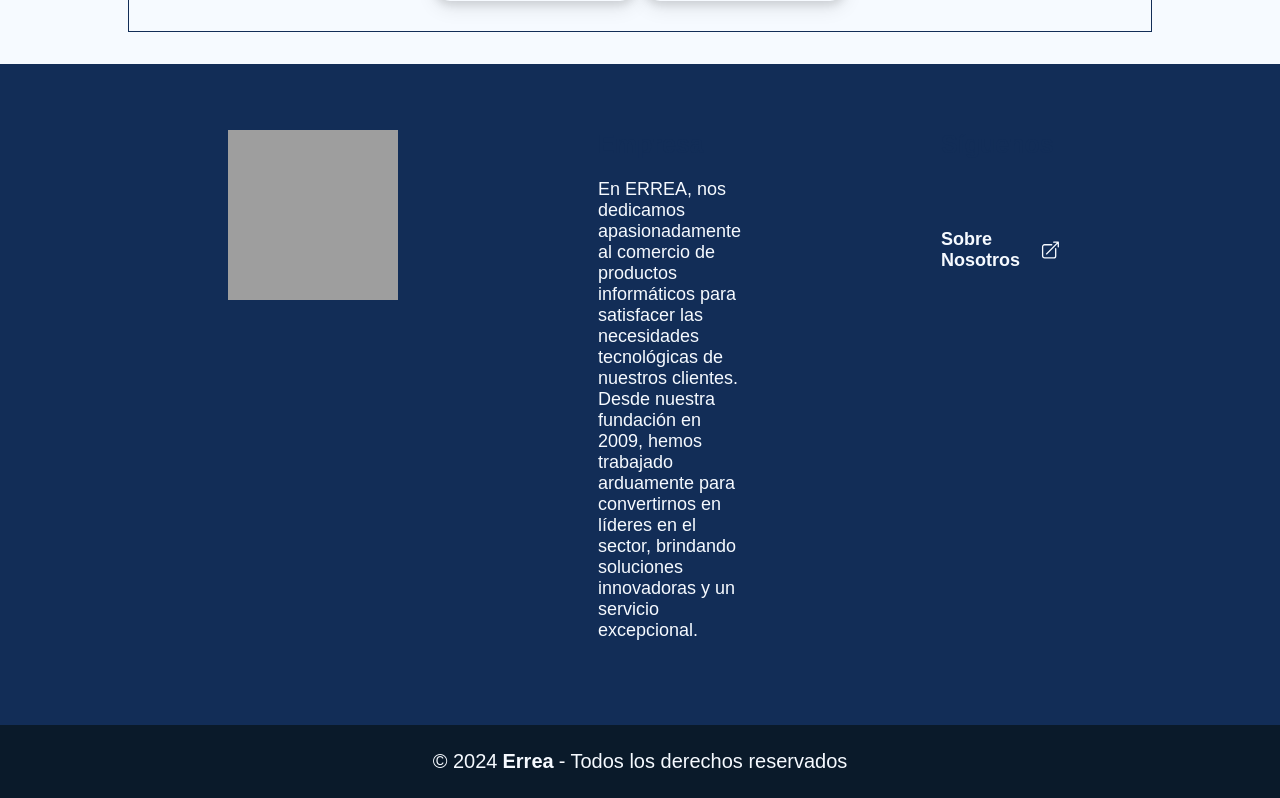
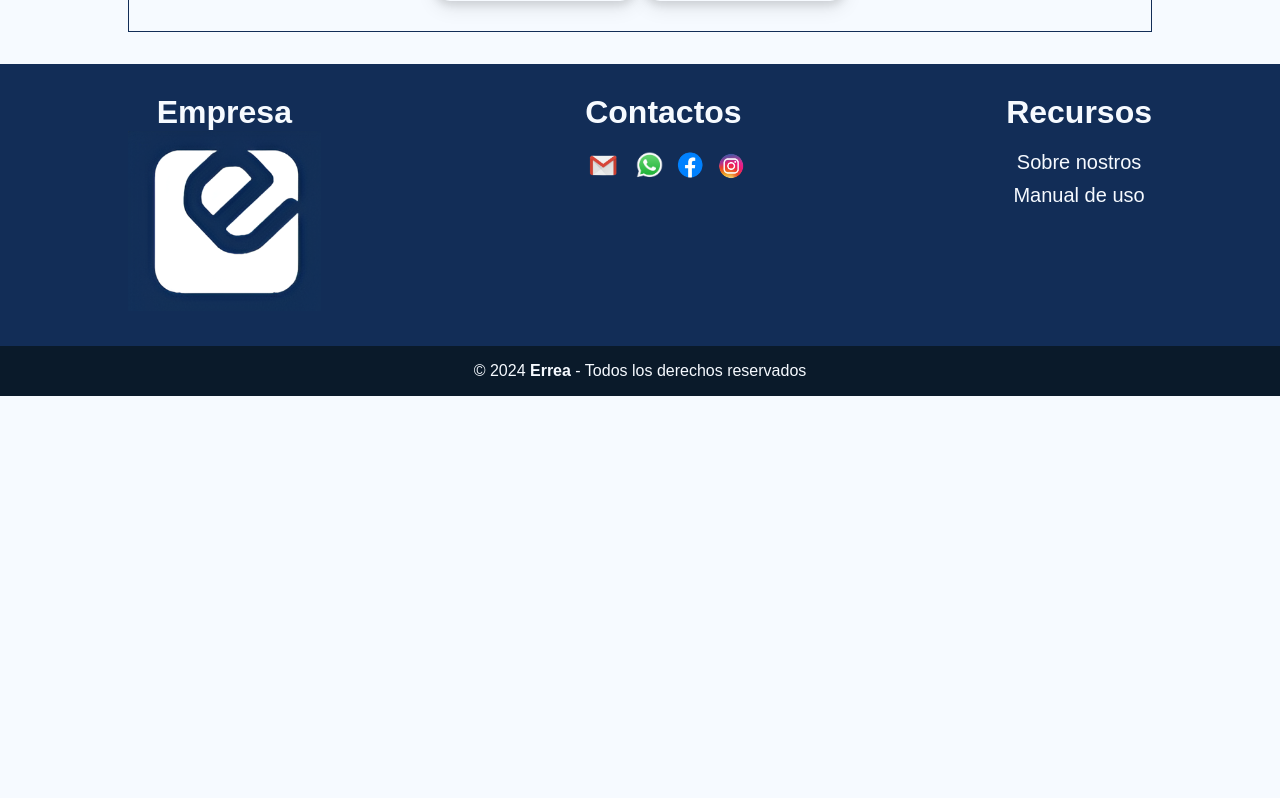
Before and after one commit to Johsua-123/URUCODE, a PHP site: page /index.php in a window 1280 px wide. Shown: the part 1160-1958 px from the top of the page. After the commit the page ends 1556 px from the top, so only its background shows below. Run offline with PHP 8.4, Linux system fonts and the light colour scheme; some libraries are stand-ins or nearby versions; grey boxes are pictures that could not be loaded.

Commit message:
footer finalizado y corregido

```diff
--- a/assets/styles/footer.css
+++ b/assets/styles/footer.css
@@ -2,84 +2,83 @@
 .footer {
     display: flex;
     flex-direction: column;
-    color: var(--color-blue-100);
+    background-color: var(--color-blue);
 }
 
 .footer a {
-    color: var(--color-blue-100);
+    font-size: 20px;
 }
 
-.footer .section-1 {
+.section-1 {
     display: flex;
-    padding: 2vh 10vw;
+    padding: 30px 10vw;
     justify-content: space-between;
-    background-color: var(--color-blue-900);
 }
 
-.footer .section-1 > div {
-    padding: 50px 100px;
-}
-
-.footer h2 {
-    font-size: 25px;
-    margin-bottom: 20px;
-}
-
-.footer .section-1 .column-1 img {
-    width: 170px;
-    height: 170px;
-}
-
-.footer .section-1 .column-2 p {
-    font-size: 18px;
-}
-
-.footer .section-1 .column-3 {
+.section-1 > div {
     display: flex;
     flex-direction: column;
 }
 
-.footer .section-1 .column-3 .social-links {
-    display: flex;
-    margin: 15px 0;
-    align-items: center;
+.section-1 h1 {
+    text-align: center;
 }
 
-.footer .section-1 .column-3 .social-links a {
-    margin: 0 15px;
+.column-1 {
+    display: flex;
+    align-items: center;
+    flex-direction: column;
+    justify-content: center;
 }
 
-.footer .section-1 .column-3 .aboutus {
+.column-1 a img {
+    height: 180px;
+}
+
+.column-2 div {
+    gap: 10px;
     display: flex;
     margin-top: 20px;
     align-items: center;
+    justify-content: center;
 }
 
-.footer .section-1 .column-3 .aboutus span {
-    font-size: 18px;
-    font-weight: 600;
+.column-2 div img {
+    height: 30px;
 }
 
-.footer .section-1 .column-3 .aboutus svg {
-    width: 30px;
-    height: 30px;
-    margin-left: 5px;
+.column-3 div {
+    gap: 10px;
+    display: flex;
+    margin-top: 20px;
+    align-items: center;
+    flex-direction: column;
+    justify-content: center;
 }
 
-.footer .section-2 {
+.column-3 div a:hover {
+    text-decoration: underline;
+}
+
+.section-2 {
     display: flex;
-    padding: 25px 0;
     justify-content: center;
     background-color: #0a1a2a;
 }
 
-.footer .section-2 span {
-    display: flex;
-    font-size: 20px;
-    align-items: center;
+.section-2 p span {
+    font-weight: 700;
 }
 
-.footer .section-2 span p {
-    margin: 0 5px;
-    font-weight: bold;
+@media screen and (max-width: 767px) {
+
+    .section-1 {
+        gap: 40px;
+        flex-direction: column;
+    }
+
+    .column-3 div a:hover {
+        text-decoration: none;
+    }
+
 }
--- a/reusables/footer.php
+++ b/reusables/footer.php
@@ -1,35 +1,38 @@
 
 <footer class="footer">
-    <section class="section-1">
+    <div class="section-1">
         <div class="column-1">
-            <img src="public/errea-logo.png" alt="logo de errea">
+            <h1>Empresa</h1>
+            <a href="index.php">
+                <img src="public/icons/errea.png" alt="logo de errea">
+            </a>
         </div>
         <div class="column-2">
-            <h2>Empresa</h2>
-            <p>
-                En ERREA, nos dedicamos apasionadamente al comercio de productos informáticos
-                para satisfacer las necesidades tecnológicas de nuestros clientes. Desde nuestra
-                fundación en 2009, hemos trabajado arduamente para convertirnos en líderes en el
-                sector, brindando soluciones innovadoras y un servicio excepcional.
-            </p>
+            <h1>Contactos</h1>
+            <div>
+                <a href="https://mail.google.com/mail/?view=cm&fs=1&to=ventas@erreainformatica.com.uy" target="_blank">
+                    <img src="public/icons/gmail.png" alt="icono de gmail">
+                </a>
+                <a href="https://api.whatsapp.com/send?phone=%2B59899737391" target="_blank">
+                    <img src="public/icons/whatsapp.png" alt="icono de whatsapp">
+                </a>
+                <a href="https://www.facebook.com/ErreaInformatica/" target="_blank">
+                    <img src="public/icons/facebook.png" alt="icono de facebook">
+                </a>
+                <a href="https://www.instagram.com/erreainformatica/" target="_blank">
+                    <img src="public/icons/instagram.png" alt="icono de instagram">
+                </a>
+            </div>
         </div>
         <div class="column-3">
-            <h2>Síguenos</h2>
-            <div class="social-links">
-                <a href="https://www.facebook.com/ErreaInformatica/" target="_blank" class="fa fa-facebook"></a>
-                <a href="https://www.instagram.com/erreainformatica/" target="_blank" class="fa fa-instagram"></a>
-                <a href="#" target="_blank" class="fa fa-twitter"></a>
-                <a href="https://www.youtube.com/watch?v=8r5FyPMFwFQ" target="_blank" class="fa fa-youtube"></a>
+            <h1>Recursos</h1>
+            <div>
+                <a href="about-us.php">Sobre nostros</a>
+                <a href="manual.php">Manual de uso</a>
             </div>
-            <a class="aboutus" href="about-us.php">
-                <span>Sobre Nosotros</span>
-                <svg svg fill="none" stroke-width="1.5" stroke="currentColor" viewBox="0 0 24 24">
-                    <path stroke-linecap="round" stroke-linejoin="round" d="M13.5 6H5.25A2.25 2.25 0 0 0 3 8.25v10.5A2.25 2.25 0 0 0 5.25 21h10.5A2.25 2.25 0 0 0 18 18.75V10.5m-10.5 6L21 3m0 0h-5.25M21 3v5.25"></path>
-                </svg>
-            </a>
         </div>
-    </section>
-    <section class="section-2">
-        <span>© 2024 <p>Errea</p> - Todos los derechos reservados</span>
-    </section>
+    </div>
+    <div class="section-2">
+        <p>© 2024 <span>Errea</span> - Todos los derechos reservados</p>
+    </div>
 </footer>
```
